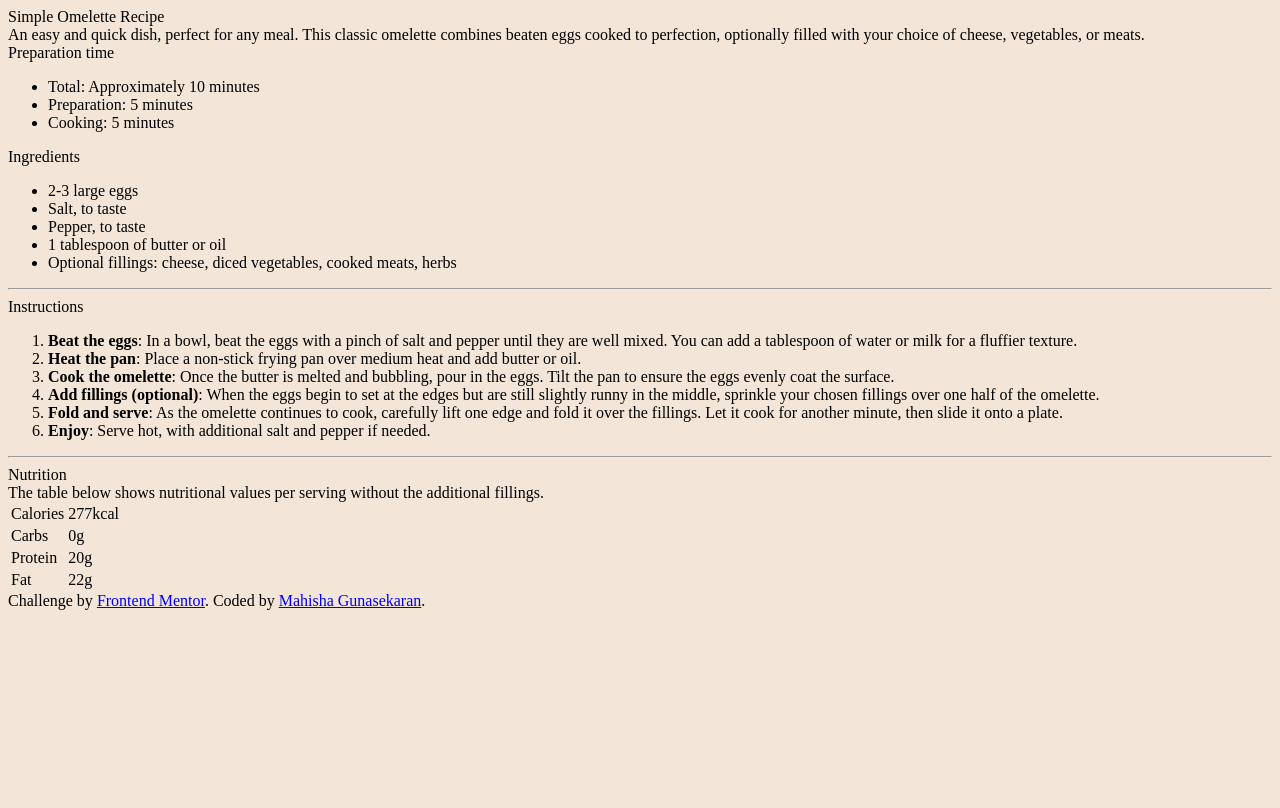
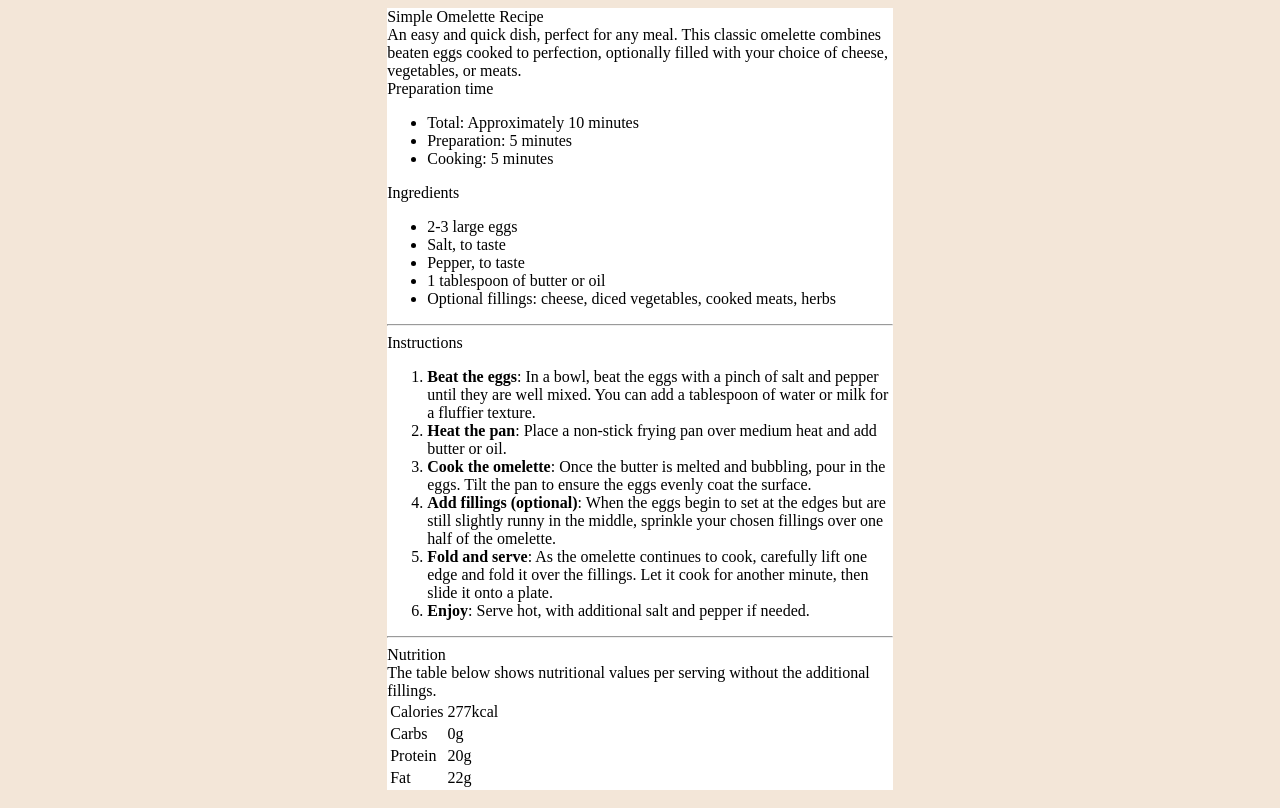
Before and after one commit to Mahi-Mani/recipe-page-frontend, a plain HTML site: page index.html in a window 1280 px wide. Drawn offline with Linux system fonts and the light colour scheme.

Commit message:
Center the card

```diff
--- a/index.html
+++ b/index.html
@@ -14,10 +14,16 @@
   <style>
     /* .attribution { font-size: 11px; text-align: center; }
     .attribution a { color: hsl(228, 45%, 44%); } */
-    body,
-    html {
+    body {
       height: 100%;
       background-color: hsl(30, 54%, 90%);
+      display: flex;
+      justify-content: center;
+      align-items: center;
+    }
+    .container {
+      background-color: white;
+      width: 40%;
     }
   </style>
 </head>
@@ -95,10 +101,10 @@
     </div>
   </div>
 
-  <div class="attribution">
+  <!-- <div class="attribution">
     Challenge by <a href="https://www.frontendmentor.io?ref=challenge" target="_blank">Frontend Mentor</a>.
     Coded by <a href="#">Mahisha Gunasekaran</a>.
-  </div>
+  </div> -->
 </body>
 
 </html>
```
